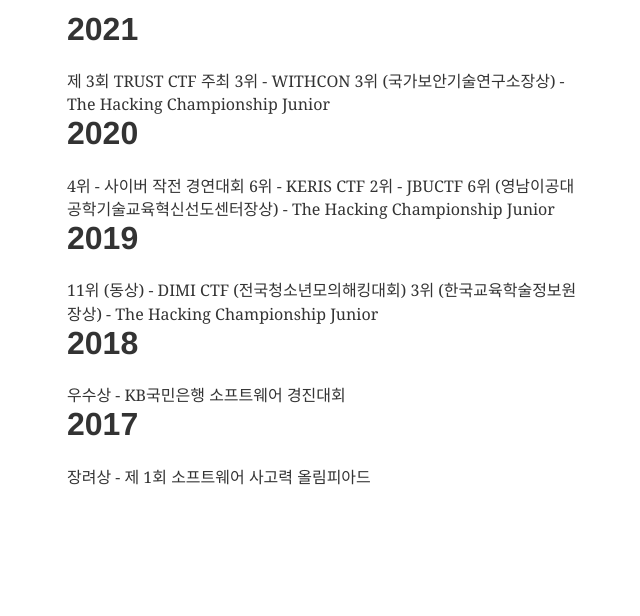
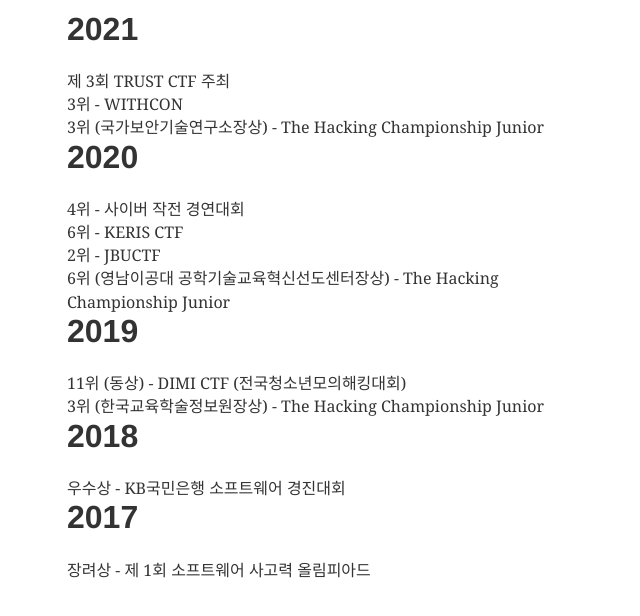
Before and after one commit to D3vle0/blog-v4, a Gatsby site: page /about in a window 1280 px wide. Shown: the whole page, without its empty margins (312-952 px from the left). Built offline with nearby package versions, Linux system fonts and the light colour scheme; Gatsby itself is replaced by a stand-in of ours; some packages are replaced by stand-ins of ours; what typography-theme-github would draw is missing.

Commit message:
chore: award

```diff
--- a/content/__about/resume-en.md
+++ b/content/__about/resume-en.md
@@ -6,22 +6,22 @@
 
 # 2021
 <div>
-제 3회 TRUST CTF 주최
-3위 - WITHCON
+제 3회 TRUST CTF 주최<br>
+3위 - WITHCON<br>
 3위 (국가보안기술연구소장상) - The Hacking Championship Junior
 </div>
 
 # 2020
 <div>
-4위 - 사이버 작전 경연대회
-6위 - KERIS CTF
-2위 - JBUCTF
+4위 - 사이버 작전 경연대회<br>
+6위 - KERIS CTF<br>
+2위 - JBUCTF<br>
 6위 (영남이공대 공학기술교육혁신선도센터장상) - The Hacking Championship Junior
 </div>
 
 # 2019
 <div>
-11위 (동상) - DIMI CTF (전국청소년모의해킹대회)
+11위 (동상) - DIMI CTF (전국청소년모의해킹대회)<br>
 3위 (한국교육학술정보원장상) - The Hacking Championship Junior
 </div>
 
```
